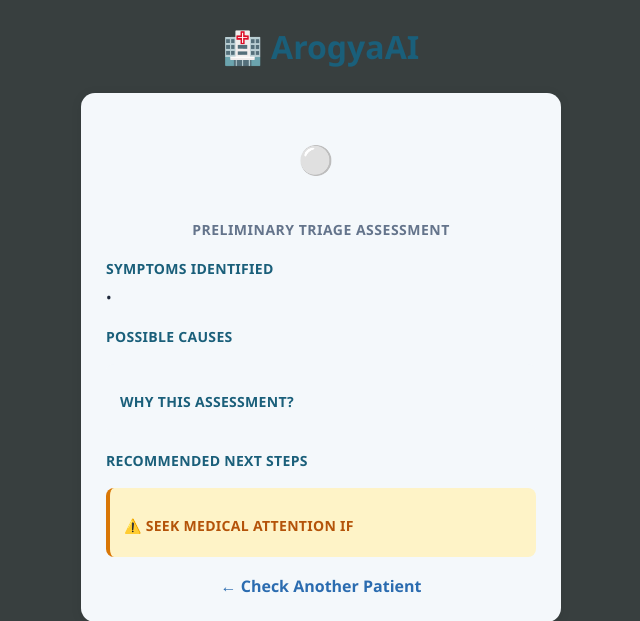
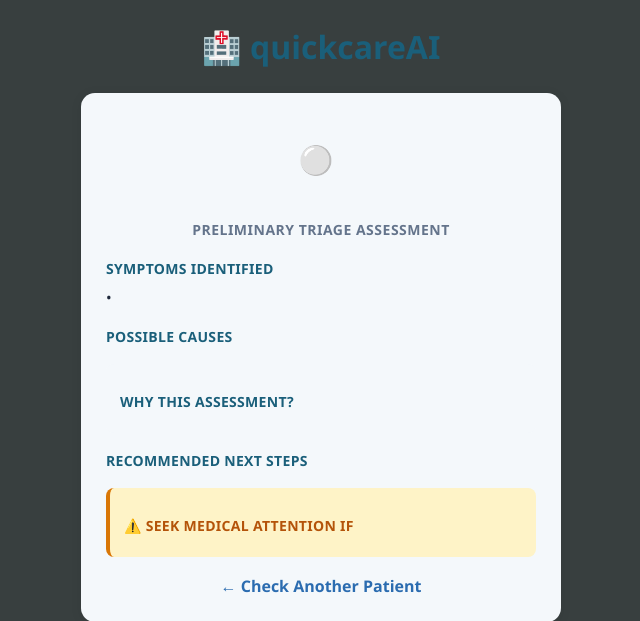
Before and after one commit to Prince-9x08/quickcareai, a Flask app: template templates/result.html in a window 1280 px wide. Shown: the top 621 px of the page, without its empty margins (319-959 px from the left). Run offline with Flask 3, Linux system fonts and the light colour scheme; the template is opened without the code that fills it, so the values that code supplies are empty.

Commit message:
added some project info

```diff
--- a/templates/result.html
+++ b/templates/result.html
@@ -8,7 +8,7 @@
 </head>
 <body>
     <div class="header">
-        <h1>🏥 ArogyaAI</h1>
+        <h1>🏥 quickcareAI</h1>
     </div>
 
     <div class="container">
```
